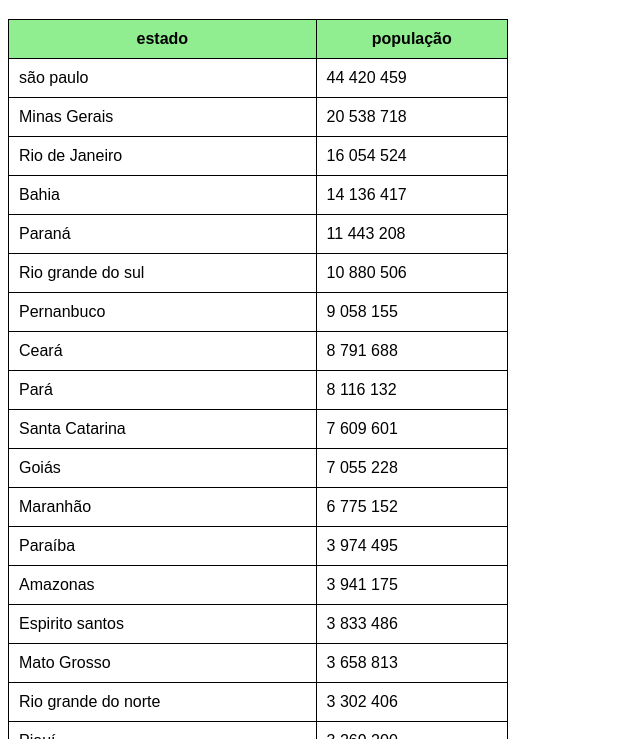
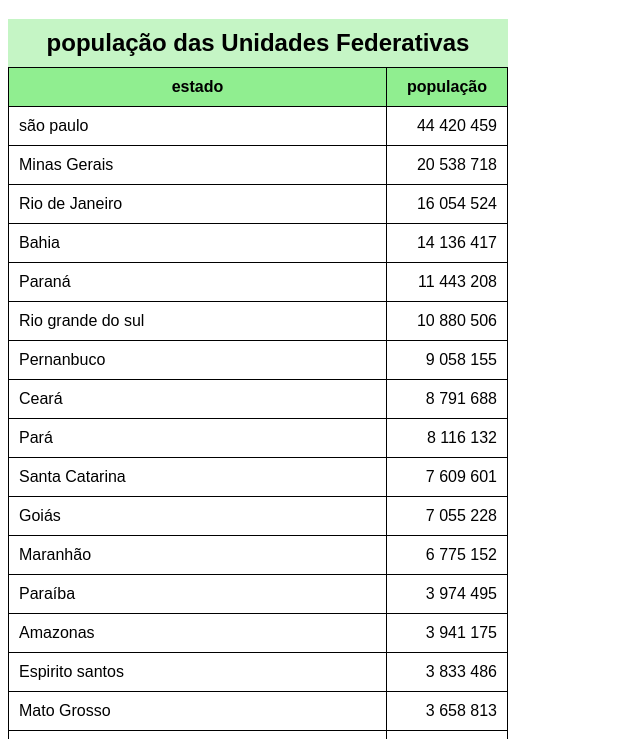
Before and after one commit to juliahxd/html-css, a plain HTML site: page exercicios/ex023/tabela002.html in a window 1280 px wide. Shown: the part 61-800 px from the top of the page, without its empty margins (0-640 px from the left). Drawn offline with Linux system fonts and the light colour scheme.

Commit message:
atualizei a tabela002.html

```diff
--- a/exercicios/ex023/tabela002.html
+++ b/exercicios/ex023/tabela002.html
@@ -14,6 +14,13 @@
             border-collapse: collapse;
         }
 
+        caption {
+            font-size: 1.5em;
+            font-weight: bold;
+            padding: 10px;
+            background-color: rgb(197, 245, 197);
+        }
+
         td, th {
             border: 1px solid rgb(0, 0, 0);
             padding: 10px;
@@ -22,12 +29,21 @@
         thead, tfoot {
             background-color: lightgreen;
         }
+
+        tbody tr {
+
+        }
+
+        td.num {
+            text-align: right;
+        }
     </style>
 </head>
 <body>
     <h1>uso de tabelas grandes</h1>
     <!-- anatomia para tabelas grandes
     TABLE
+        CAPITION
         THEAD
             TR, TD, TH
         TBODY
@@ -37,10 +53,11 @@
     -->
 
     <table>
+        <caption>população das Unidades Federativas</caption>
         <thead>
             <tr>
-                <th>estado</th>
-                <th>população</th>
+                <th scope="col">estado</th>
+                <th scope="col" style="width: 100px;">população</th>
             </tr>
         </thead>
         <tbody>
@@ -156,9 +173,10 @@
         </tbody>
         <tfoot>
             <tr>
-                <th>total de habitantes</th>
+                <th scope="row">total de habitantes</th>
                 <td>0000</td>
         </tfoot>
+
     </table>
 </body>
 </html>
```
